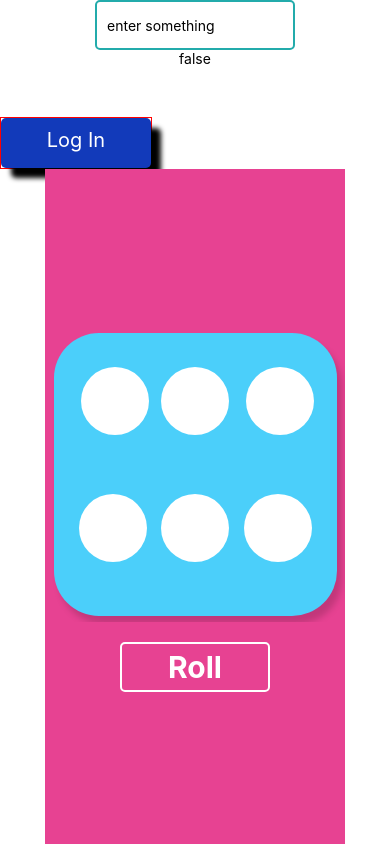
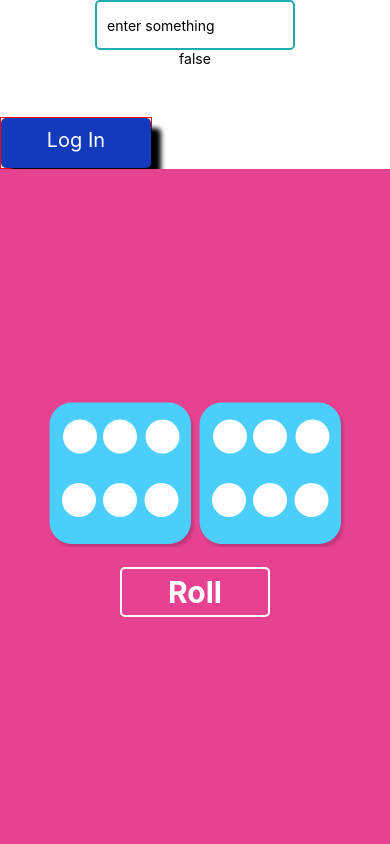
Before and after one commit to rydawnshootingstar/rn-styling, a React Native app: screen / in a window 390 px wide. Built offline with nearby package versions, Linux system fonts and the light colour scheme.

Commit message:
added second die

```diff
--- a/components/DiceRoller.js
+++ b/components/DiceRoller.js
@@ -1,11 +1,5 @@
 import React from "react";
-import {
-    View,
-    TouchableOpacity,
-    Image,
-    StyleSheet,
-    Text,
-} from "react-native";
+import { View, TouchableOpacity, Image, StyleSheet, Text } from "react-native";
 
 class DiceRoller extends React.Component {
     constructor(props) {
@@ -56,9 +50,16 @@ class DiceRoller extends React.Component {
             <View
                 style={{
                     flex: 1,
+                    width: '100%',
+                    backgroundColor: "#E74292",
                     alignItems: "center",
                     justifyContent: "center",
-                    backgroundColor: '#E74292',
+                }}
+            >
+                <View
+                    style={{
+                        height: "auto",
+                        flexDirection: "row",
                     }}
                 >
                     <Image
@@ -69,10 +70,21 @@ class DiceRoller extends React.Component {
                                 : this.state.diceValue
                         }
                     />
-
-                <TouchableOpacity onPress={this.rollDice} activeOpacity={this.state.rolling ? 0.2 : 1}>
-                    <Text style={styles.RollStyle} >
-                        {this.state.rolling ? 'Rolling' : 'Roll'}
+                    <Image
+                        style={styles.DiceStyle}
+                        source={
+                            this.state.diceValue === undefined
+                                ? this.state.dice6
+                                : this.state.diceValue
+                        }
+                    />
+                </View>
+                <TouchableOpacity
+                    onPress={this.rollDice}
+                    activeOpacity={this.state.rolling ? 0.2 : 1}
+                >
+                    <Text style={styles.RollStyle}>
+                        {this.state.rolling ? "Rolling" : "Roll"}
                     </Text>
                 </TouchableOpacity>
             </View>
@@ -82,8 +94,8 @@ class DiceRoller extends React.Component {
 
 const styles = StyleSheet.create({
     DiceStyle: {
-        height: 300,
-        width: 300,
+        height: 150,
+        width: 150,
     },
     RollStyle: {
         height: 50,
@@ -97,7 +109,7 @@ const styles = StyleSheet.create({
         padding: 5,
         borderColor: "#fff",
         borderWidth: 2,
-        fontWeight: 'bold'
+        fontWeight: "bold",
     },
 });
 
```
Also changed, not shown: components/Die.js (added). Lines whose indentation alone changed are shown as unchanged.
